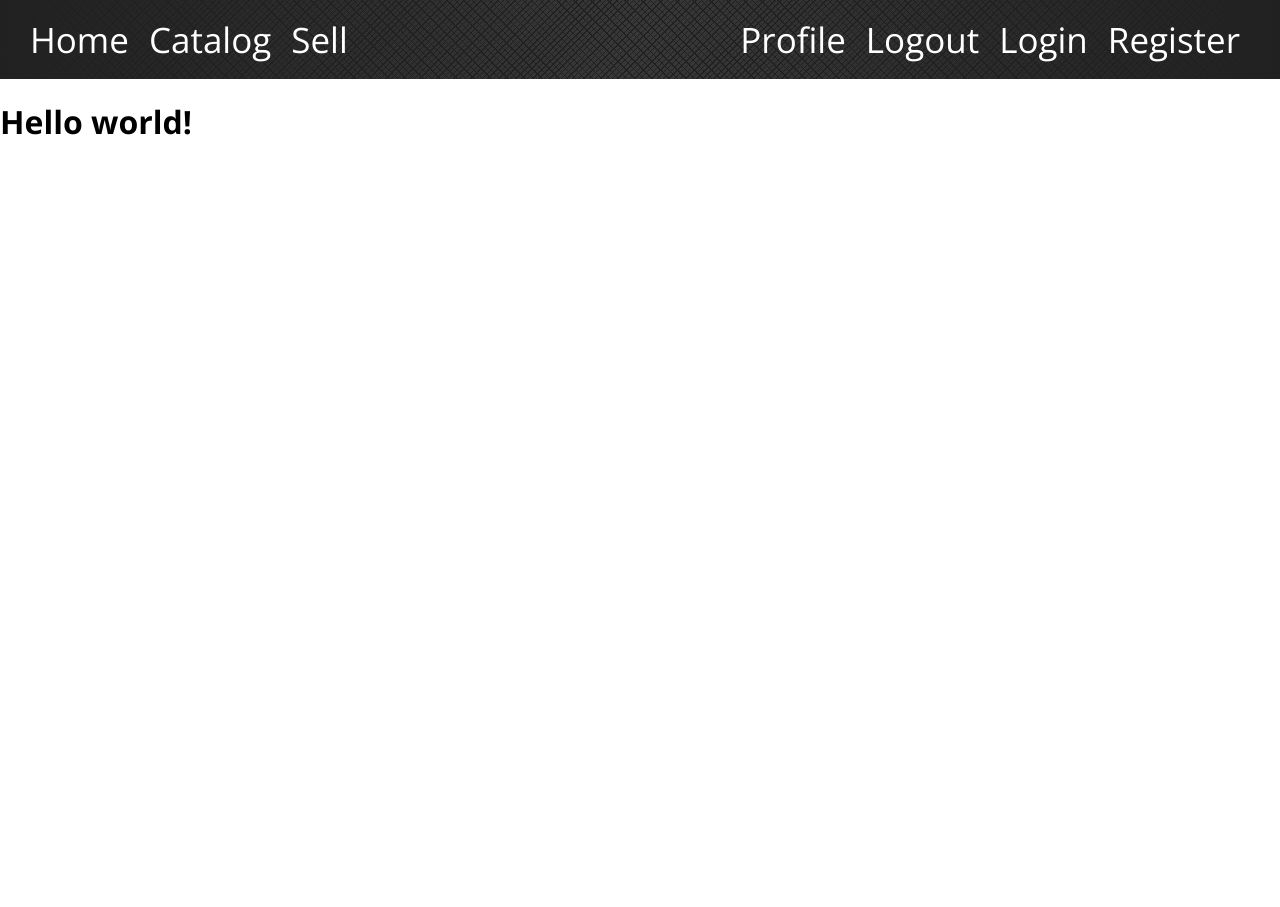
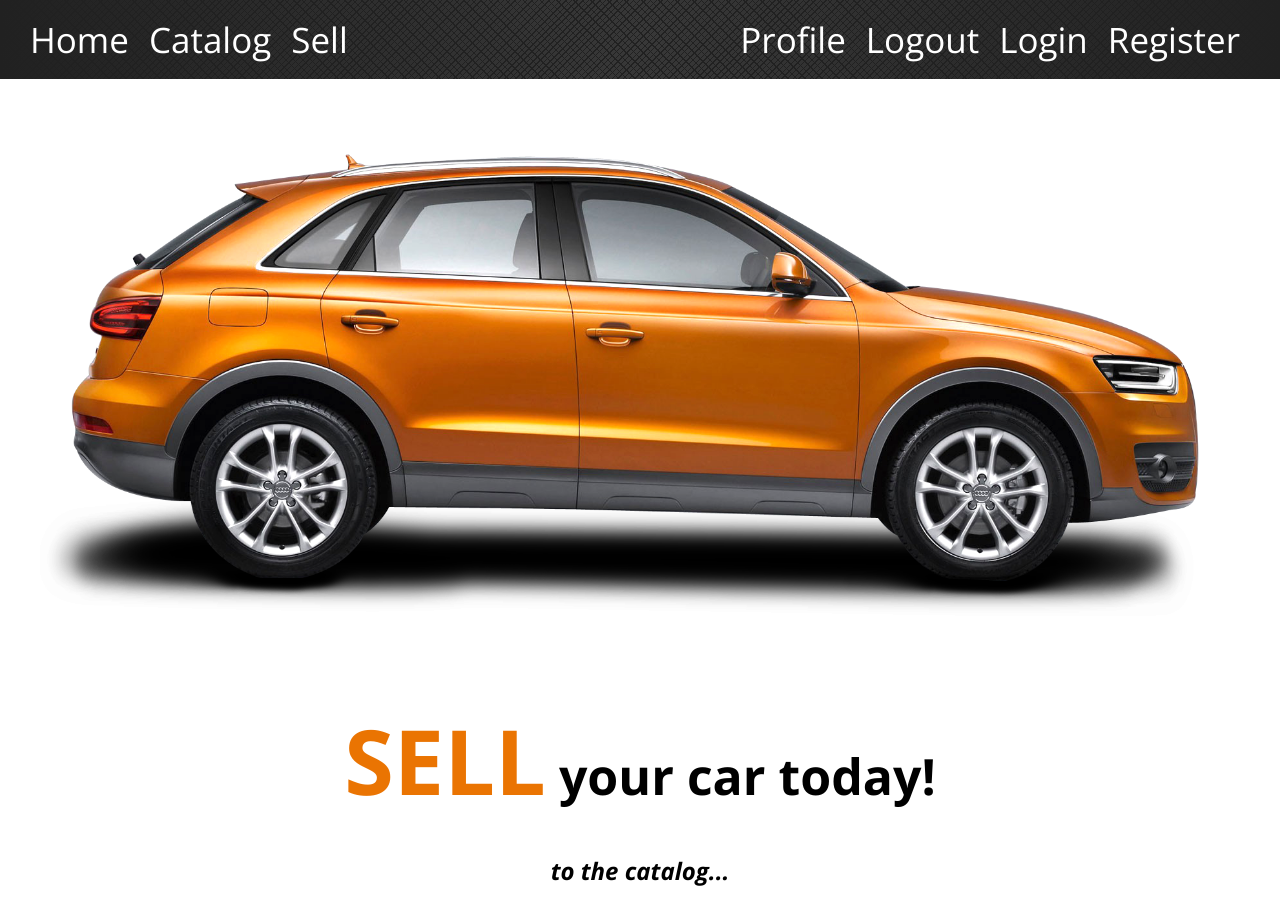
Before and after one commit to georgi-georgiev95/Second-Shift-Auto, an Angular app in the folder client/: page /home in a window 1280 px wide. Before the commit this address led to /. Before the commit the page ends 800 px from the top, so only its background shows below. Built offline with nearby package versions, Linux system fonts and the light colour scheme.

Commit message:
Add home page to routes

```diff
--- a/client/src/app/app-routing.module.ts
+++ b/client/src/app/app-routing.module.ts
@@ -1,7 +1,18 @@
 import { NgModule } from '@angular/core';
 import { RouterModule, Routes } from '@angular/router';
+import { HomeComponent } from './home/home.component';
 
-const routes: Routes = [];
+const routes: Routes = [
+  {
+    path: '',
+    pathMatch: 'full',
+    redirectTo: 'home'
+  },
+  {
+    path: 'home',
+    component: HomeComponent
+  }
+];
 
 @NgModule({
   imports: [RouterModule.forRoot(routes)],
--- a/client/src/app/app.component.html
+++ b/client/src/app/app.component.html
@@ -1,2 +1,2 @@
 <app-header/>
-<h1>Hello world!</h1>
+<router-outlet/>
```
